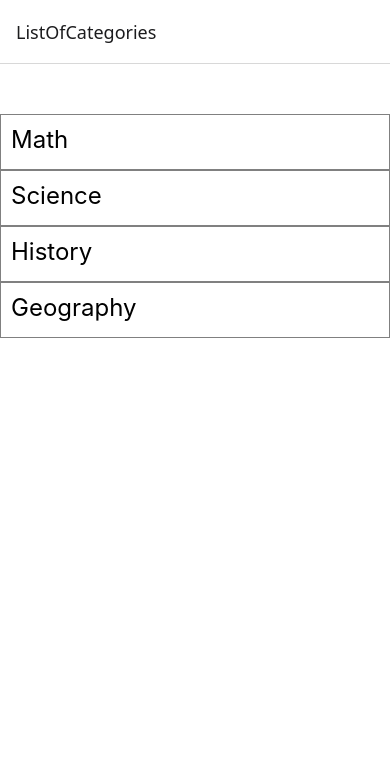
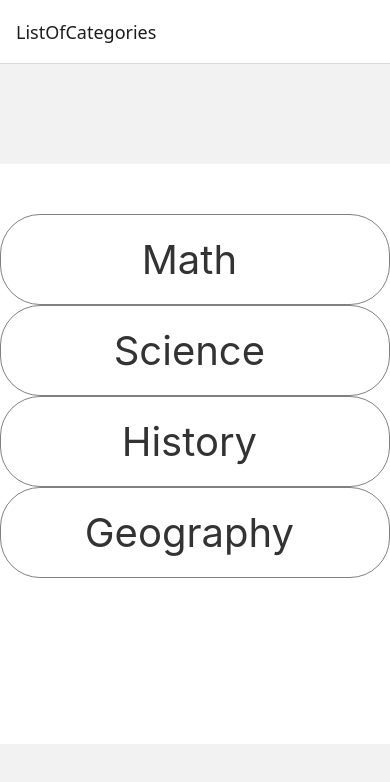
Before and after one commit to AndyGiorgio/Project3, a React Native app: screen /ListOfCategories in a window 390 px wide. Shown: the top 782 px of the page. Built offline with nearby package versions, Linux system fonts and the light colour scheme.

Commit message:
use effect added

```diff
--- a/App.js
+++ b/App.js
@@ -30,4 +30,9 @@ const styles = StyleSheet.create({
     alignItems: 'center',
     justifyContent: 'center',
   },
+  itemText: {
+    fontSize: 18,
+    color: '#333',
+    textAlign: 'center'
+  }
 });
--- a/ListOfCategories.js
+++ b/ListOfCategories.js
@@ -17,7 +17,7 @@ const categorys = [
         renderItem={({item}) =>
           <View style = {styles.border}>
             <TouchableOpacity onPress={()=>navigation.navigate("Questions",item.category)}>
-            <Text style={styles.item}>{item.category} </Text>
+            <Text style={styles.itemText}>{item.category} </Text>
             </TouchableOpacity>
           </View>
         }
@@ -32,6 +32,7 @@ const styles = StyleSheet.create({
      paddingTop: 50,
      flex: 1,
      backgroundColor: "white",
+     marginVertical: 100
     },
     item: {
       padding: 10,
@@ -41,6 +42,13 @@ const styles = StyleSheet.create({
     border: {
       borderWidth: 1,
       borderColor: "gray",
+      borderRadius: 40
+    },
+    itemText: {
+      fontSize: 40,
+      color: '#333',
+      textAlign: 'center',
+      margin: 20,
     }
   });
 
--- a/Questions.js
+++ b/Questions.js
@@ -1,44 +1,40 @@
-import React, { useState } from 'react';
-import { FlatList, StyleSheet, Text, View, Button} from 'react-native';
+import React, { useState, useEffect } from 'react';
+import { FlatList, StyleSheet, Text, View, Button } from 'react-native';
 
 const Questions = ({ route, navigation }) => {
-    //const { title, releaseYear } = route.params;
-    console.log(route.params);
-
-
   const [question, setQuestion] = useState("");
   const [answer, setAnswer] = useState("");
-  const [wrongAns, setWrong] = useState("");
-
+  const [wrongAns, setWrong] = useState([]);
 
   function getMathQuestion() {
-
     fetch('https://opentdb.com/api.php?amount=1&category=19&type=multiple')
       .then((response) => response.json())
       .then((json) => {
-
         console.log(json);
-
         const data = json.results[0];
         setQuestion(data.question);
         setAnswer(data.correct_answer);
         setWrong(data.incorrect_answers);
-
       })
       .catch((error) => {
         console.error(error);
       });
-  };
+  }
+
+  // ✅ Run getMathQuestion when the component mounts
+  useEffect(() => {
+    getMathQuestion();
+  }, []);
 
   return (
     <View style={styles.container}>
       <Text>{question}</Text>
       <Text>{answer}</Text>
-      <Text>{wrongAns}</Text>
-      <Button title="Submit" onPress={()=>getMathQuestion()} />
+      <Text>{wrongAns.join(', ')}</Text>
+      <Button title="Next Question" onPress={getMathQuestion} />
     </View>
   );
-}
+};
 
 const styles = StyleSheet.create({
   container: {
@@ -46,6 +42,7 @@ const styles = StyleSheet.create({
     backgroundColor: '#fff',
     alignItems: 'center',
     justifyContent: 'center',
+    padding: 20,
   },
 });
 
```
Lines whose indentation alone changed are shown as unchanged.
